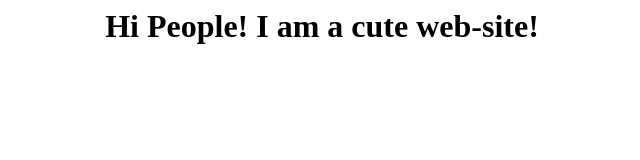
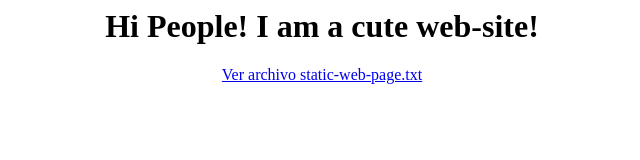
Before and after one commit to VelasquezE/websiteExample, a plain HTML site: page index.html in a window 1280 px wide. Shown: the whole page, without its empty margins (318-958 px from the left). Drawn offline with Linux system fonts and the light colour scheme.

Commit message:
Update index.html

```diff
--- a/index.html
+++ b/index.html
@@ -1,3 +1,4 @@
 <center>
   <h1>Hi People! I am a cute web-site!</h1>
+  <a href="static-web-page.txt" target="_blank">Ver archivo static-web-page.txt</a>
 </center>
```
